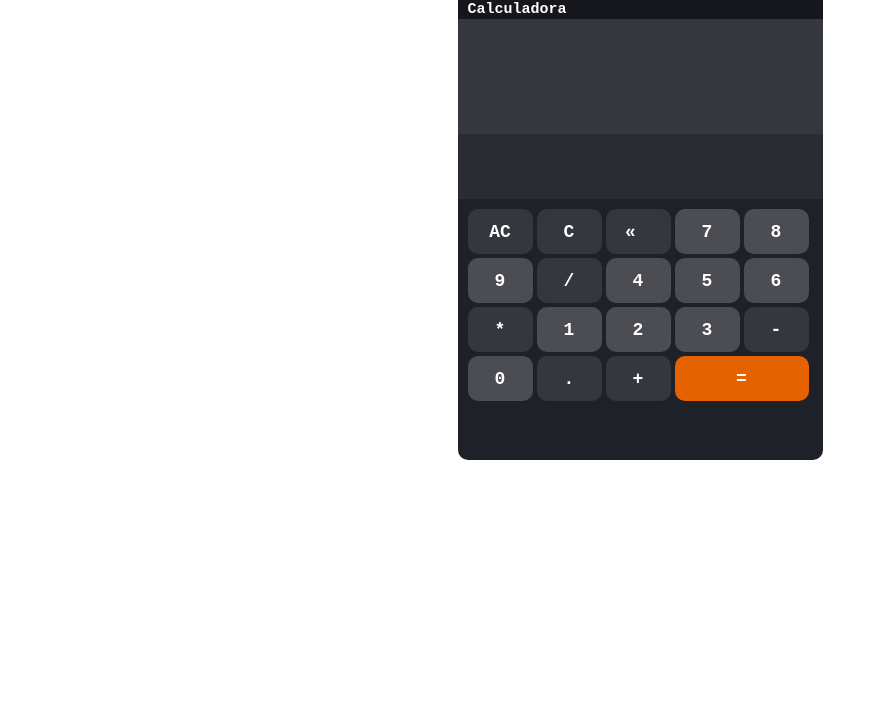
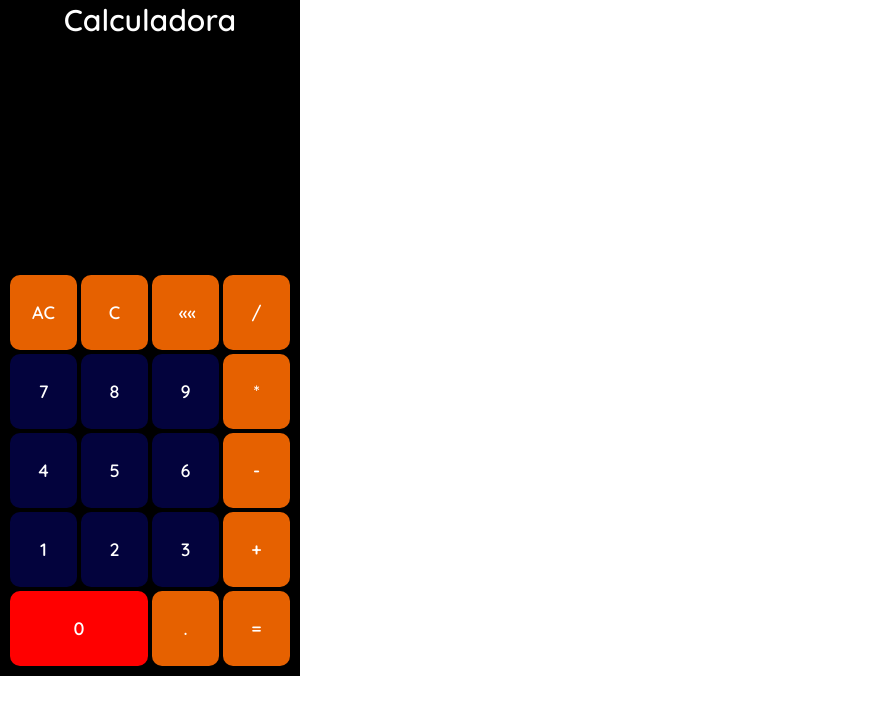
Before and after one commit to pabloachavezlo/Calculadora, a plain HTML site: page index.html in a window 1280 px wide. Shown: the whole page, without its empty margins (0-886 px from the left). Drawn offline with Linux system fonts and the light colour scheme; a web font is replaced by a local one.

Commit message:
Trabajo completado

```diff
--- a/css/css.css
+++ b/css/css.css
@@ -5,14 +5,19 @@
 }
 html,body {
     font-size: 10px;
-    font-family: 'Roboto Mono', monospace;
+    font-family: 'Quicksand', sans-serif;
+    height: 80rem;
+    width: 300px;
 }
 
 :root {
-    ---color: #1E2128;
-    ---color1 : #292C33;
-    ---color2: #34373D;
-    ---color3: #4B4D53;
+    ---color: #000000;
+    ---color1 :  blue;
+    ---color2: rgb(255, 0, 0);
+    ---color3:  rgb(3, 3, 61);
     ---color4: #E66100;
     ---color5: #ffffff;
+    ---color6:  rgb(0, 255, 26);
+    ---color7: rgb(5, 5, 97);
+    ---color8: brown;
 }
--- a/css/index.css
+++ b/css/index.css
@@ -1,30 +1,31 @@
 #root {
-    max-width: 36.5rem;
     margin: auto;
     background-color: var(---color);
-    border-radius: 10px;
 
 }
+
 .titulo{
     width: 100%;
+    height: 5rem;
     padding: 0.1rem 1rem;
-    background-color: #16171D;
+    background-color: var(---color);
     color: var(---color5);
-    font-size: 1.5rem;
-
-    display: flex;
-    align-items: center;
+    font-size: 3rem;
 }
 
 .titulo span {
     font-weight: 600;
+    position: relative;
+
+    text-align: center;
+    display: block;
 }
 
 .recorrido {
     list-style: none;
     width: 100%;
-    height: 11.5rem;
-    background-color: var(---color2);
+    height: 15rem;
+    background-color: var(---color);
     padding: 1rem;
     color: var(---color5);
 
@@ -43,15 +44,17 @@
 
 }
 .equal-sign {
-    color: var(---color4);
-    justify-self: right;
+    color: var(---color1);
+    justify-self: center;
 
 }
+
 .resultado {
     font-weight: 500;
     justify-self: right;
 }
-#resultado-pantalla {
+
+.show-pantalla {
     display: flex;
     width: 100%;
     height: 6.5rem;
@@ -61,53 +64,56 @@
     outline: none;
     padding: 1rem;
 
-    background-color: var(---color1);
+    background-color: var(---color);
     color: var(---color5);
 }
 .teclado {
+    width: 100%;
     display: grid;
-    grid-template-columns: repeat(5,6.5rem);
-    grid-template-rows: repeat(5,4.5rem);
+    grid-template-columns: 1fr 1fr 1fr 1fr;
+    grid-template-rows: repeat(5,7.5rem);
     gap: 0.4rem;
     padding: 1rem;
+
+    margin: auto;
 }
 
 .key_item {
     background-color: var(--skyblue);
     border-radius: 1rem;
+    justify-content: center;
     font-size: 1.8rem;
     font-weight: 600;
-    background-color: var(---color2);
+    background-color: var(---color4);
     color: var(---color5);
     cursor: pointer;
-
-    -webkit-touch-callout: none;
-    -webkit-user-select: none;
-    -khtml-user-select: none;
-    -moz-user-select: none;
-    -ms-user-select: none;
-    user-select: none;
-
     display: flex;
-    justify-content: center;
     align-items: center;
 }
+
 .delete {
-    width: 40%;
+    width: 20%;
 }
-.key_item:active {
-    background-color: red;
-}
+
+
+
+
 .key_item:hover {
     font-weight: 800;
+    background-color: blueviolet;
 }
-.key_tiem_color1 {
+.key_item_tipo1 {
     background-color: var(---color3);
 }
-.key_tiem_color2 {
-    background-color: var(---color4);
-    grid-column-start: 6;
-    grid-column-end: 4;
-    grid-row-start: 4;
-    grid-row-end: 5;
+.key_item_tipo1:hover {
+    background-color: var(---color7);
 }
+.key_item_0 {
+    background-color: var(---color2);
+
+    grid-column-start: 1;
+    grid-column-end: 3;
+}
+.key_item_0:hover {
+    background-color: var(---color8);
+}
--- a/index.html
+++ b/index.html
@@ -5,6 +5,7 @@
     <meta http-equiv="X-UA-Compatible" content="IE=edge">
     <meta name="viewport" content="width=device-width, initial-scale=1.0">
     <title>¤ Calculadora ¤</title>
+
 
     <!--Links css-->
     <link rel="stylesheet" href="./css/css.css">
@@ -23,13 +24,12 @@
             <span>Calculadora</span>
         </div>
         <ul class="recorrido"> </ul>
-        <input type="text" id="resultado-pantalla">
+        <input type="text" class="show-pantalla">
         <div class="teclado"></div>
     </main>
 
 
-    <script src="./js/data_teclas.js"></script>
-    <script src="./js/main_teclas.js"></script>
+    <script src="./js/datos_teclas.js"></script>
     <script src="./js/main.js"></script>
 </body>
 </html>
--- a/js/data_teclas.js
+++ /dev/null
@@ -1,25 +0,0 @@
-let key = [
-    "AC", "C",'<div class="delete"> « </div>',
-    7, 8, 9, "/",
-    4, 5, 6, "*",
-    1,2,3,"-","=",
-    0,".","+"
-];
-
-function llamar_teclas(){
-    let dom_tec = document.querySelector(".teclado");
-
-    key.forEach((each_key)=>{
-        let div = document.createElement("div");
-        div.innerHTML = each_key;
-        div.classList.add("key_item");
-
-        //Asignación de clas de color
-        key.forEach((each_key2,indice)=>{
-            each_key == indice ? div.classList.add("key_tiem_color1") : null
-        });
-        each_key == "=" ? div.classList.add("key_tiem_color2") : null
-
-        dom_tec.appendChild(div);
-    });
-}
--- /dev/null
+++ b/js/datos_teclas.js
@@ -0,0 +1,42 @@
+let key = [
+    "AC", "C",'<div class="delete"> «« </div>', "/",
+    7, 8, 9, "*",
+    4, 5, 6,  "-",
+    1,2,3, "+",
+    0,".","="
+];
+
+// Asignamos los valores de cada tecla dependiendo del valor que van a poseer
+// Nota: los valores deben de ir de acuerdo a la función, por ejemeplo:
+// En la multiplicación no podemos poner "X" porque resulta en un valor no válido,
+// Y no efectuará ninguna multiplicación, por ello en luegar de "X" ponemos "*".
+// Esto a no ser que creemos una función aparte como en el caso de la tecla "AC".
+
+function llamar_teclas(){
+    let dom_tec = document.querySelector(".teclado");
+
+    key.forEach((each_key)=>{
+        let div = document.createElement("div");
+        div.innerHTML = each_key;
+        div.classList.add("key_item");
+
+        key.forEach((each_key2,indice)=>{
+            each_key == indice ? div.classList.add("key_item_tipo1") : null
+        });
+        each_key == 0 ? div.classList.add("key_item_0") : null
+
+        dom_tec.appendChild(div);
+    });
+}
+
+function set_record(operation, result){
+    let item_record = operation + "=\t" + result;
+    let records_box_DOM = document.querySelector(".recorrido");
+    records_box_DOM.innerHTML += `
+        <li>
+            <span > ${operation} </span>
+            <span class="equal-sign"> = </span>
+            <span class="result"> ${result} </span>
+        </li>`;
+    records_box_DOM.scrollTop = records_box_DOM.scrollHeight;
+}
--- a/js/main.js
+++ b/js/main.js
@@ -1,20 +1,22 @@
 llamar_teclas();
+// Función para asignar funciones a cada una de las teclas
 
-let resultado = document.querySelector("#resultado-pantalla");
+let resultado = document.querySelector(".show-pantalla");
+// Variable que muestra los resultados de lo ingresado en el teclado en la pantalla
 
 function añadir_tecla(){
     let valor = this.innerHTML;
-    resultado = document.querySelector("#resultado-pantalla");
+    resultado = document.querySelector(".show-pantalla");
     resultado.value = resultado.value + valor;
 }
 
 function reseteo(){
-    resultado = document.querySelector("#resultado-pantalla");
+    resultado = document.querySelector(".show-pantalla");
     resultado.value = "";
 }
 
-function resetear_todo(){
-    let resultado2 = document.querySelector("#resultado-pantalla");
+function resetear_historial(){
+    let resultado2 = document.querySelector(".show-pantalla");
     resultado2.value = "0";
     document.querySelector(".recorrido").innerHTML = "";
 }
@@ -25,28 +27,36 @@ function destruir_valor(){
 }
 
 function calcular(){
-    operation = document.querySelector("#resultado-pantalla");
+    operation = document.querySelector(".show-pantalla");
     let answer = eval(operation.value);
     set_record(operation.value,answer);
     operation.value = answer;
 }
 
+// Creamos diferentes funciones dependiendo de lo que querramos hacer con las diferentes
+// teclas en nuestro teclado.
 
 
-// Evento de todas las teclas
 let dom_tec = document.querySelectorAll(".key_item");
+
+// Ahora establecemos sus funciones en el dom y creamos métodos para llamarlas
+// o comunicarnos con ellas desde el DOM mediante condicionales.
 
 dom_tec.forEach((keys_content) => {
     let content = keys_content.innerHTML;
 
     if (content == "C") {
         keys_content.addEventListener("click", reseteo);
+
     } else if (content == "=") {
         keys_content.addEventListener("click", calcular);
+
     } else if (content == "AC") {
-        keys_content.addEventListener("click", resetear_todo);
+        keys_content.addEventListener("click", resetear_historial);
+
     } else if (content == '<div class="delete"> « </div>') {
         keys_content.addEventListener("click", destruir_valor);
+
     } else {
         keys_content.addEventListener("click", añadir_tecla);
     }
--- a/js/main_teclas.js
+++ /dev/null
@@ -1,11 +0,0 @@
-function set_record(operation, result){
-    let item_record = operation + "=\t" + result;
-    let records_box_DOM = document.querySelector(".recorrido");
-    records_box_DOM.innerHTML += `
-        <li>
-            <span > ${operation} </span>
-            <span class="equal-sign"> = </span>
-            <span class="result"> ${result} </span>
-        </li>`;
-    records_box_DOM.scrollTop = records_box_DOM.scrollHeight;
-}
```
